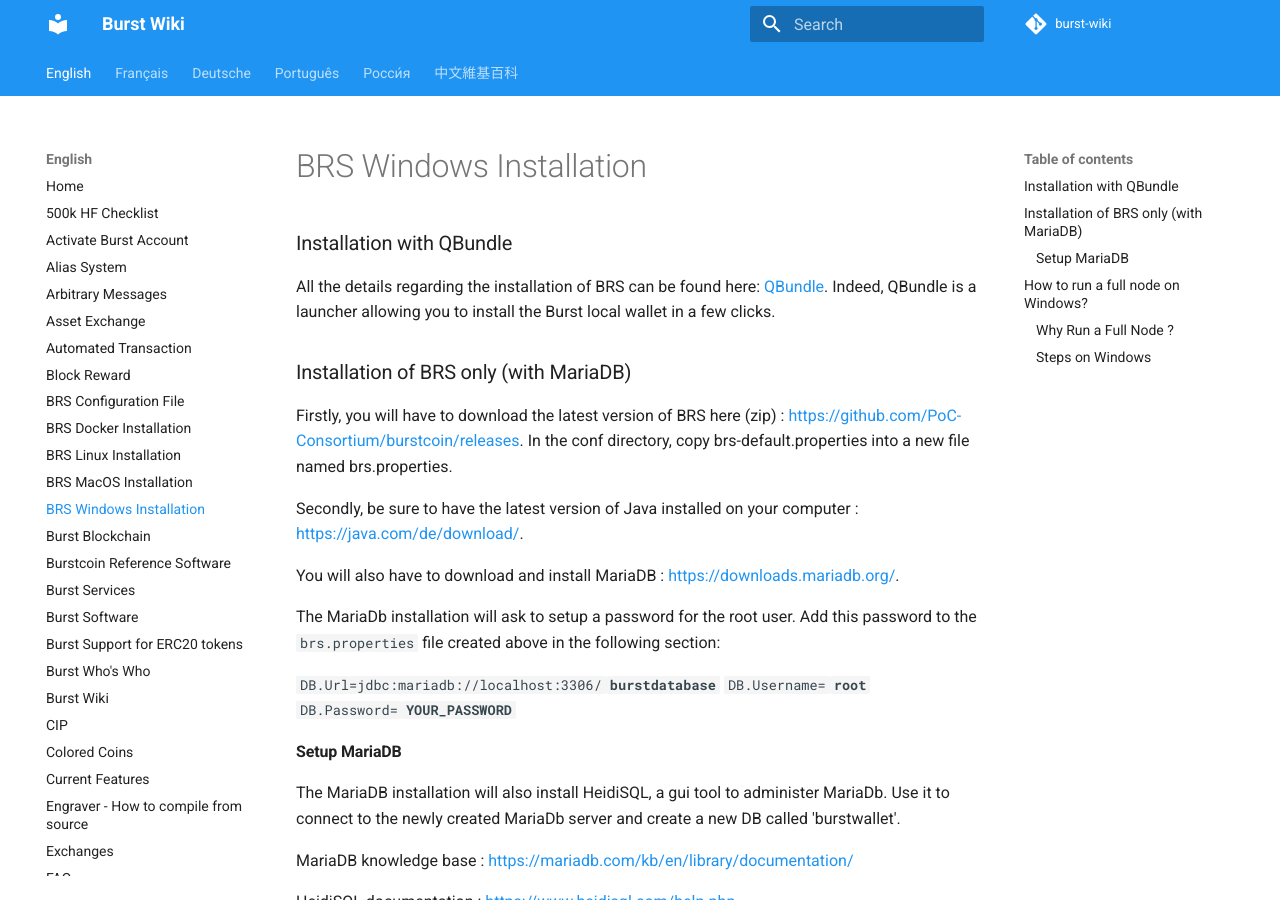
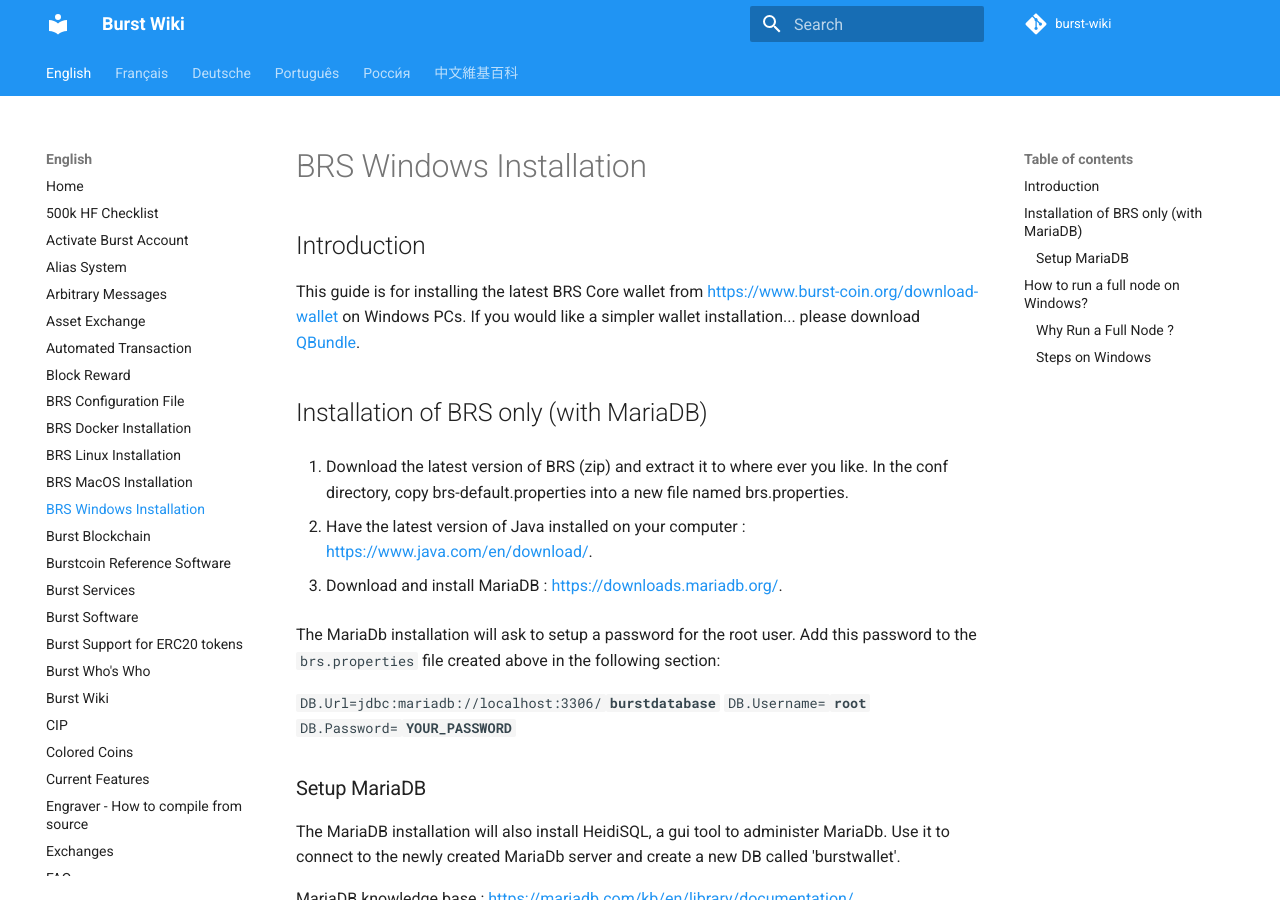
Before and after one commit to burst-apps-team/burst-wiki, an MkDocs documentation site: the page built from docs/en/brs-windows-installation.md, in a window 1280 px wide and 900 px high. Built offline with MkDocs 1.6.1 and Material for MkDocs 9.7.7, drawn with Linux system fonts in a browser that asks for light colours; comment, search, counter and statistics services are not loaded; old or Windows-style settings are respelled for this version of MkDocs.

Commit message:
Updated formatting and content

```diff
--- a/docs/en/brs-windows-installation.md
+++ b/docs/en/brs-windows-installation.md
@@ -1,14 +1,16 @@
-### Installation with QBundle
+Introduction
+------------
 
-All the details regarding the installation of BRS can be found here: [QBundle](qbundle.md). Indeed, QBundle is a launcher allowing you to install the Burst local wallet in a few clicks.
+This guide is for installing the latest BRS Core wallet from [https://www.burst-coin.org/download-wallet](https://www.burst-coin.org/download-wallet) on Windows PCs. If you would like a simpler wallet installation... please download [QBundle](Qbundle.md).
 
-### Installation of BRS only (with MariaDB)
+Installation of BRS only (with MariaDB)
+---------------------------------------
 
-Firstly, you will have to download the latest version of BRS here (zip) : <https://github.com/PoC-Consortium/burstcoin/releases>. In the conf directory, copy brs-default.properties into a new file named brs.properties.
+1. Download the latest version of BRS (zip) and extract it to where ever you like. In the conf directory, copy brs-default.properties into a new file named brs.properties.
 
-Secondly, be sure to have the latest version of Java installed on your computer : <https://java.com/de/download/>.
+2. Have the latest version of Java installed on your computer : <https://www.java.com/en/download/>.
 
-You will also have to download and install MariaDB : <https://downloads.mariadb.org/>.
+3. Download and install MariaDB : <https://downloads.mariadb.org/>.
 
 The MariaDb installation will ask to setup a password for the root user. Add this password to the `brs.properties` file created above in the following section:
 
@@ -16,7 +18,7 @@ The MariaDb installation will ask to setup a password for the root user. Add thi
 `DB.Username=`**`root`**
 `DB.Password=`**`YOUR_PASSWORD`**
 
-#### Setup MariaDB
+### Setup MariaDB
 
 The MariaDB installation will also install HeidiSQL, a gui tool to administer MariaDb. Use it to connect to the newly created MariaDb server and create a new DB called 'burstwallet'.
 
```
